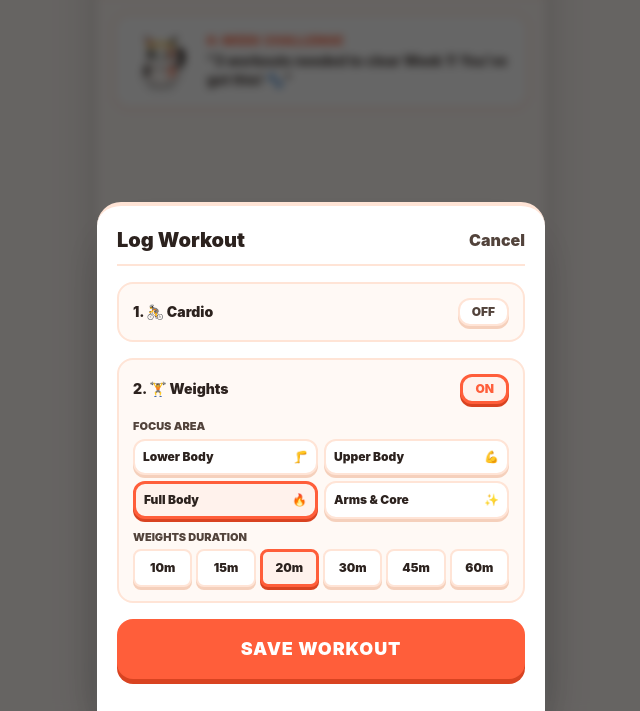
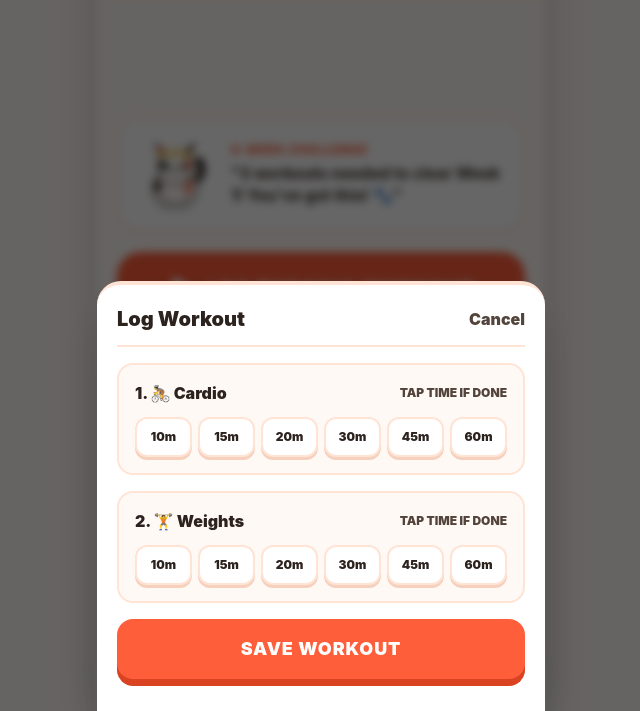
Before and after one commit to jasonsshane-stack/coach-churro, a plain HTML site: page index.html in a window 1280 px wide. Both pictures are taken after a click on the button "LOG TODAY'S WORKOUT". Shown: the part 89-800 px from the top of the page, without its empty margins (319-959 px from the left). Drawn offline with nearby package versions, Linux system fonts and the light colour scheme.

Commit message:
Update index.html

```diff
--- a/index.html
+++ b/index.html
@@ -45,16 +45,16 @@
       font-family: -apple-system, BlinkMacSystemFont, "Segoe UI", Roboto, sans-serif;
       -webkit-tap-highlight-color: transparent;
       user-select: none;
-      height: 100dvh; /* Dynamic viewport height to account for mobile Safari URL bar */
+      height: 100dvh;
       overflow: hidden;
     }
     .btn-3d-primary {
       background-color: #FF5E3A;
-      box-shadow: 0 5px 0 #D94321;
+      box-shadow: 0 7px 0 #D94321;
     }
     .btn-3d-primary:active {
-      transform: translateY(3px);
-      box-shadow: 0 2px 0 #D94321;
+      transform: translateY(4px);
+      box-shadow: 0 3px 0 #D94321;
     }
     .btn-3d-card {
       background-color: #FFFFFF;
@@ -69,6 +69,7 @@
       background-color: #FFF2EC;
       border: 3px solid #FF5E3A;
       box-shadow: 0 3px 0 #D94321;
+      color: #FF5E3A;
     }
   </style>
 </head>
@@ -88,12 +89,12 @@
     </div>
   </header>
 
-  <!-- TAB 1: MAIN HOME (TIGHT FIT FOR SAFARI URL BAR) -->
-  <main id="tab-home" class="p-4 flex-1 flex flex-col justify-between items-center space-y-3 overflow-y-auto pb-24">
+  <!-- TAB 1: MAIN HOME (CENTERED HERO CTA) -->
+  <main id="tab-home" class="px-5 pt-5 pb-24 flex-1 flex flex-col justify-center items-center space-y-5 overflow-y-auto">
 
     <!-- Coach Churro Mascot Banner -->
-    <div class="w-full bg-app-card border-2 border-app-border rounded-2xl p-3.5 flex items-center space-x-3.5 shadow-sm flex-shrink-0">
-      <div class="w-16 h-16 flex-shrink-0 cursor-pointer" onclick="churroMeow()">
+    <div class="w-full bg-app-card border-2 border-app-border rounded-3xl p-4 flex items-center space-x-4 shadow-sm flex-shrink-0">
+      <div class="w-20 h-20 flex-shrink-0 cursor-pointer" onclick="churroMeow()">
         <svg viewBox="0 0 200 200" class="w-full h-full drop-shadow-md">
           <path d="M 145 130 C 175 120, 185 80, 165 60 C 155 50, 145 65, 152 75 C 162 90, 155 115, 138 125 Z" fill="#2C221E" />
           <ellipse cx="100" cy="135" rx="55" ry="45" fill="#FFF9F5" stroke="#2C221E" stroke-width="3" />
@@ -118,30 +119,31 @@
         </svg>
       </div>
 
-      <div class="flex-1 space-y-0.5">
+      <div class="flex-1 space-y-1">
         <p class="text-xs font-black text-app-primary uppercase tracking-wider">6-Week Challenge</p>
-        <p id="churro-dialogue" class="text-sm font-bold text-app-text leading-snug">"3 workouts needed to clear Week 1! You've got this! 🐾"</p>
+        <p id="churro-dialogue" class="text-base font-bold text-app-text leading-snug">"3 workouts needed to clear Week 1! You've got this! 🐾"</p>
       </div>
     </div>
 
+    <!-- HERO PRIMARY ACTION BUTTON (CENTER STAGE) -->
+    <button onclick="openLogModal()" class="w-full py-6 px-6 rounded-3xl font-black text-xl uppercase tracking-wider text-white btn-3d-primary transition flex items-center justify-center space-x-3 shadow-lg flex-shrink-0">
+      <i data-lucide="play" class="w-7 h-7 fill-current"></i>
+      <span>LOG TODAY'S WORKOUT</span>
+    </button>
+
     <!-- Active Week Summary Card -->
-    <div class="w-full bg-app-card border-2 border-app-border rounded-2xl p-4 shadow-sm space-y-2 text-center flex-shrink-0">
-      <span class="text-[11px] font-black text-app-subtext uppercase tracking-widest">CURRENT FOCUS</span>
+    <div class="w-full bg-app-card border-2 border-app-border rounded-3xl p-4 shadow-sm space-y-2 text-center flex-shrink-0">
+      <span class="text-xs font-black text-app-subtext uppercase tracking-widest">CURRENT FOCUS</span>
       <h2 id="active-week-title" class="text-xl font-black text-app-text">Week 1: First Steps</h2>
 
       <div class="flex items-center justify-center space-x-2 pt-0.5">
-        <div class="flex space-x-2" id="week-dots">
+        <div class="flex space-x-2.5" id="week-dots">
           <!-- Rendered via JS -->
         </div>
       </div>
-      <p id="week-status-text" class="text-xs font-black text-app-primary pt-0.5">0 of 3 Workouts Completed</p>
+      <p id="week-status-text" class="text-sm font-black text-app-primary pt-0.5">0 of 3 Workouts Completed</p>
     </div>
 
-    <!-- Big Center Action Button -->
-    <button onclick="openLogModal()" class="w-full py-4.5 rounded-2xl font-black text-lg uppercase tracking-wider text-white btn-3d-primary transition flex items-center justify-center space-x-2 shadow-md flex-shrink-0">
-      <i data-lucide="play" class="w-6 h-6 fill-current"></i>
-      <span>LOG TODAY'S WORKOUT</span>
-    </button>
   </main>
 
   <!-- TAB 2: QUEST ROADMAP -->
@@ -188,85 +190,53 @@
     </div>
   </main>
 
-  <!-- LOGGING MODAL SHEET -->
+  <!-- LOGGING MODAL SHEET (STREAMLINED TIME SELECTION) -->
   <div id="log-modal" class="fixed inset-0 bg-black/60 backdrop-blur-sm z-50 flex flex-col justify-end hidden">
     <div class="bg-app-card border-t-4 border-app-border rounded-t-3xl p-5 space-y-4 max-w-md mx-auto w-full shadow-2xl pb-8">
-      <div class="flex items-center justify-between border-b-2 border-app-border pb-2.5">
+      <div class="flex items-center justify-between border-b-2 border-app-border pb-3">
         <h3 class="text-xl font-black text-app-text">Log Workout</h3>
         <button onclick="closeLogModal()" class="text-app-subtext font-black text-base">Cancel</button>
       </div>
 
       <!-- 1. Cardio Section -->
-      <div class="space-y-2 bg-app-bg p-3.5 rounded-2xl border-2 border-app-border">
+      <div class="space-y-2.5 bg-app-bg p-4 rounded-2xl border-2 border-app-border">
         <div class="flex items-center justify-between">
-          <label class="text-sm font-black text-app-text flex items-center space-x-2">
+          <label class="text-base font-black text-app-text flex items-center space-x-2">
             <span>1. 🚴 Cardio</span>
           </label>
-          <button id="toggle-cardio-btn" onclick="toggleCardioSection()" class="btn-3d-card px-3 py-1 rounded-xl text-xs font-black text-app-subtext">
-            OFF
-          </button>
+          <span id="cardio-selected-label" class="text-xs font-black text-app-subtext uppercase">Tap time if done</span>
         </div>
 
-        <div id="cardio-duration-box" class="space-y-1.5 pt-1.5 hidden">
-          <p class="text-[11px] font-black text-app-subtext uppercase">Cardio Duration</p>
-          <div class="grid grid-cols-6 gap-1">
-            <button onclick="selectCardioDuration(10)" class="cardio-dur-pill btn-3d-card py-2 rounded-lg text-center text-xs font-black">10m</button>
-            <button onclick="selectCardioDuration(15)" class="cardio-dur-pill btn-3d-card py-2 rounded-lg text-center text-xs font-black">15m</button>
-            <button onclick="selectCardioDuration(20)" class="cardio-dur-pill btn-3d-card btn-3d-card-selected py-2 rounded-lg text-center text-xs font-black">20m</button>
-            <button onclick="selectCardioDuration(30)" class="cardio-dur-pill btn-3d-card py-2 rounded-lg text-center text-xs font-black">30m</button>
-            <button onclick="selectCardioDuration(45)" class="cardio-dur-pill btn-3d-card py-2 rounded-lg text-center text-xs font-black">45m</button>
-            <button onclick="selectCardioDuration(60)" class="cardio-dur-pill btn-3d-card py-2 rounded-lg text-center text-xs font-black">60m</button>
-          </div>
+        <div class="grid grid-cols-6 gap-1.5 pt-0.5">
+          <button onclick="selectCardioDuration(10)" class="cardio-dur-pill btn-3d-card py-2.5 rounded-xl text-center text-xs font-black">10m</button>
+          <button onclick="selectCardioDuration(15)" class="cardio-dur-pill btn-3d-card py-2.5 rounded-xl text-center text-xs font-black">15m</button>
+          <button onclick="selectCardioDuration(20)" class="cardio-dur-pill btn-3d-card py-2.5 rounded-xl text-center text-xs font-black">20m</button>
+          <button onclick="selectCardioDuration(30)" class="cardio-dur-pill btn-3d-card py-2.5 rounded-xl text-center text-xs font-black">30m</button>
+          <button onclick="selectCardioDuration(45)" class="cardio-dur-pill btn-3d-card py-2.5 rounded-xl text-center text-xs font-black">45m</button>
+          <button onclick="selectCardioDuration(60)" class="cardio-dur-pill btn-3d-card py-2.5 rounded-xl text-center text-xs font-black">60m</button>
         </div>
       </div>
 
       <!-- 2. Weights Section -->
-      <div class="space-y-2.5 bg-app-bg p-3.5 rounded-2xl border-2 border-app-border">
+      <div class="space-y-2.5 bg-app-bg p-4 rounded-2xl border-2 border-app-border">
         <div class="flex items-center justify-between">
-          <label class="text-sm font-black text-app-text flex items-center space-x-2">
+          <label class="text-base font-black text-app-text flex items-center space-x-2">
             <span>2. 🏋️ Weights</span>
           </label>
-          <button id="toggle-weights-btn" onclick="toggleWeightsSection()" class="btn-3d-card btn-3d-card-selected px-3 py-1 rounded-xl text-xs font-black text-app-primary">
-            ON
-          </button>
+          <span id="weights-selected-label" class="text-xs font-black text-app-subtext uppercase">Tap time if done</span>
         </div>
 
-        <div id="weights-options-box" class="space-y-2.5 pt-1">
-          <!-- Focus Area -->
-          <div class="space-y-1">
-            <p class="text-[11px] font-black text-app-subtext uppercase">Focus Area</p>
-            <div class="grid grid-cols-2 gap-1.5">
-              <button onclick="selectWeightsFocus('Lower Body')" class="weights-focus-btn btn-3d-card p-2 rounded-xl text-left text-xs font-black flex justify-between items-center">
-                <span>Lower Body</span><span>🦵</span>
-              </button>
-              <button onclick="selectWeightsFocus('Upper Body')" class="weights-focus-btn btn-3d-card p-2 rounded-xl text-left text-xs font-black flex justify-between items-center">
-                <span>Upper Body</span><span>💪</span>
-              </button>
-              <button onclick="selectWeightsFocus('Full Body')" class="weights-focus-btn btn-3d-card btn-3d-card-selected p-2 rounded-xl text-left text-xs font-black flex justify-between items-center">
-                <span>Full Body</span><span>🔥</span>
-              </button>
-              <button onclick="selectWeightsFocus('Arms & Core')" class="weights-focus-btn btn-3d-card p-2 rounded-xl text-left text-xs font-black flex justify-between items-center">
-                <span>Arms & Core</span><span>✨</span>
-              </button>
-            </div>
-          </div>
-
-          <!-- Duration -->
-          <div class="space-y-1">
-            <p class="text-[11px] font-black text-app-subtext uppercase">Weights Duration</p>
-            <div class="grid grid-cols-6 gap-1">
-              <button onclick="selectWeightsDuration(10)" class="weights-dur-pill btn-3d-card py-2 rounded-lg text-center text-xs font-black">10m</button>
-              <button onclick="selectWeightsDuration(15)" class="weights-dur-pill btn-3d-card py-2 rounded-lg text-center text-xs font-black">15m</button>
-              <button onclick="selectWeightsDuration(20)" class="weights-dur-pill btn-3d-card btn-3d-card-selected py-2 rounded-lg text-center text-xs font-black">20m</button>
-              <button onclick="selectWeightsDuration(30)" class="weights-dur-pill btn-3d-card py-2 rounded-lg text-center text-xs font-black">30m</button>
-              <button onclick="selectWeightsDuration(45)" class="weights-dur-pill btn-3d-card py-2 rounded-lg text-center text-xs font-black">45m</button>
-              <button onclick="selectWeightsDuration(60)" class="weights-dur-pill btn-3d-card py-2 rounded-lg text-center text-xs font-black">60m</button>
-            </div>
-          </div>
+        <div class="grid grid-cols-6 gap-1.5 pt-0.5">
+          <button onclick="selectWeightsDuration(10)" class="weights-dur-pill btn-3d-card py-2.5 rounded-xl text-center text-xs font-black">10m</button>
+          <button onclick="selectWeightsDuration(15)" class="weights-dur-pill btn-3d-card py-2.5 rounded-xl text-center text-xs font-black">15m</button>
+          <button onclick="selectWeightsDuration(20)" class="weights-dur-pill btn-3d-card py-2.5 rounded-xl text-center text-xs font-black">20m</button>
+          <button onclick="selectWeightsDuration(30)" class="weights-dur-pill btn-3d-card py-2.5 rounded-xl text-center text-xs font-black">30m</button>
+          <button onclick="selectWeightsDuration(45)" class="weights-dur-pill btn-3d-card py-2.5 rounded-xl text-center text-xs font-black">45m</button>
+          <button onclick="selectWeightsDuration(60)" class="weights-dur-pill btn-3d-card py-2.5 rounded-xl text-center text-xs font-black">60m</button>
         </div>
       </div>
 
-      <button onclick="submitModalLog()" class="w-full py-4 rounded-2xl font-black text-lg uppercase tracking-wider text-white btn-3d-primary transition mt-1">
+      <button onclick="submitModalLog()" class="w-full py-4.5 py-4 rounded-2xl font-black text-lg uppercase tracking-wider text-white btn-3d-primary transition mt-1">
         SAVE WORKOUT
       </button>
     </div>
@@ -295,21 +265,18 @@
   <script>
     let state = {
       logs: JSON.parse(localStorage.getItem('churro_logs') || '{}'),
-      hasCardio: false,
-      cardioDuration: 20,
-      hasWeights: true,
-      weightsFocus: 'Full Body',
-      weightsDuration: 20,
+      cardioDuration: 0,
+      weightsDuration: 0,
       challengeStartDate: localStorage.getItem('churro_start_date') || new Date().toISOString().split('T')[0]
     };
 
     const BADGES = [
       { id: 'first_step', title: 'First Paw Forward', icon: '🐾', desc: 'Completed 1st workout!', check: (logs) => Object.keys(logs).length >= 1 },
       { id: 'strength_warrior', title: 'Strength Warrior', icon: '💪', desc: 'Completed 5 Strength sessions', check: (logs) => Object.values(logs).filter(l => l.weights).length >= 5 },
+      { id: 'cardio_queen', title: 'Cardio Queen', icon: '🚴', desc: 'Completed 5 Cardio sessions', check: (logs) => Object.values(logs).filter(l => l.cardio).length >= 5 },
       { id: 'double_trouble', title: 'Double Trouble', icon: '🏋️‍♀️', desc: 'Logged Weights & Cardio in 1 day', check: (logs) => Object.values(logs).some(l => l.weights && l.cardio) },
       { id: 'weekend_pawty', title: 'Weekend Paw-ty', icon: '🌅', desc: 'Worked out on a weekend', check: (logs) => Object.keys(logs).some(d => { let day = new Date(d).getDay(); return day === 0 || day === 6; }) },
       { id: 'streak_2w', title: 'Streak Legend', icon: '🔥', desc: 'Hit 3x workouts for 2 weeks', check: (logs) => Object.keys(logs).length >= 6 },
-      { id: 'arms_core', title: 'Arms & Core Ace', icon: '✨', desc: 'Completed 5 Upper Body/Core workouts', check: (logs) => Object.values(logs).filter(l => l.focus && (l.focus.includes('Upper') || l.focus.includes('Arms'))).length >= 5 },
       { id: 'halfway', title: 'Halfway Purr-fect', icon: '🏆', desc: 'Cleared Week 3 of the challenge', check: (logs) => Object.keys(logs).length >= 9 },
       { id: 'queen', title: 'Consistency Queen', icon: '👑', desc: 'Logged 12 total workouts', check: (logs) => Object.keys(logs).length >= 12 },
       { id: 'quick_hit', title: 'Quick Hit Specialist', icon: '⚡', desc: 'Logged 5 quick sessions', check: (logs) => Object.keys(logs).length >= 5 },
@@ -341,9 +308,9 @@
       dotsContainer.innerHTML = '';
       for(let i=1; i<=3; i++) {
         if(i <= workoutsInCurrentWk) {
-          dotsContainer.innerHTML += `<div class="w-7 h-7 rounded-full bg-app-primary text-white flex items-center justify-center font-black text-xs">✓</div>`;
+          dotsContainer.innerHTML += `<div class="w-8 h-8 rounded-full bg-app-primary text-white flex items-center justify-center font-black text-sm">✓</div>`;
         } else {
-          dotsContainer.innerHTML += `<div class="w-7 h-7 rounded-full bg-app-bg border-2 border-app-border text-app-subtext flex items-center justify-center font-bold text-xs">${i}</div>`;
+          dotsContainer.innerHTML += `<div class="w-8 h-8 rounded-full bg-app-bg border-2 border-app-border text-app-subtext flex items-center justify-center font-bold text-sm">${i}</div>`;
         }
       }
 
@@ -402,6 +369,10 @@
     }
 
     function openLogModal() {
+      // Reset selections cleanly each time modal opens
+      state.cardioDuration = 0;
+      state.weightsDuration = 0;
+      updateDurationUI();
       document.getElementById('log-modal').classList.remove('hidden');
     }
 
@@ -409,83 +380,64 @@
       document.getElementById('log-modal').classList.add('hidden');
     }
 
-    /* Cardio Controls */
-    function toggleCardioSection() {
-      state.hasCardio = !state.hasCardio;
-      const btn = document.getElementById('toggle-cardio-btn');
-      const box = document.getElementById('cardio-duration-box');
-
-      if(state.hasCardio) {
-        btn.innerText = "ON";
-        btn.className = "btn-3d-card btn-3d-card-selected px-3 py-1 rounded-xl text-xs font-black text-app-primary";
-        box.classList.remove('hidden');
-      } else {
-        btn.innerText = "OFF";
-        btn.className = "btn-3d-card px-3 py-1 rounded-xl text-xs font-black text-app-subtext";
-        box.classList.add('hidden');
-      }
+    function selectCardioDuration(mins) {
+      // Toggle off if tapping the already-selected pill
+      state.cardioDuration = (state.cardioDuration === mins) ? 0 : mins;
+      updateDurationUI();
     }
 
-    function selectCardioDuration(mins) {
-      state.cardioDuration = mins;
+    function selectWeightsDuration(mins) {
+      // Toggle off if tapping the already-selected pill
+      state.weightsDuration = (state.weightsDuration === mins) ? 0 : mins;
+      updateDurationUI();
+    }
+
+    function updateDurationUI() {
+      const cardioLabel = document.getElementById('cardio-selected-label');
+      if (state.cardioDuration > 0) {
+        cardioLabel.innerText = `${state.cardioDuration} MINS SELECTED`;
+        cardioLabel.className = "text-xs font-black text-app-primary uppercase";
+      } else {
+        cardioLabel.innerText = "Tap time if done";
+        cardioLabel.className = "text-xs font-black text-app-subtext uppercase";
+      }
+
       document.querySelectorAll('.cardio-dur-pill').forEach(btn => {
         btn.classList.remove('btn-3d-card-selected');
-        if(btn.innerText.includes(`${mins}m`)) {
+        if (state.cardioDuration > 0 && btn.innerText === `${state.cardioDuration}m`) {
           btn.classList.add('btn-3d-card-selected');
         }
       });
-    }
 
-    /* Weights Controls */
-    function toggleWeightsSection() {
-      state.hasWeights = !state.hasWeights;
-      const btn = document.getElementById('toggle-weights-btn');
-      const box = document.getElementById('weights-options-box');
+      const weightsLabel = document.getElementById('weights-selected-label');
+      if (state.weightsDuration > 0) {
+        weightsLabel.innerText = `${state.weightsDuration} MINS SELECTED`;
+        weightsLabel.className = "text-xs font-black text-app-primary uppercase";
+      } else {
+        weightsLabel.innerText = "Tap time if done";
+        weightsLabel.className = "text-xs font-black text-app-subtext uppercase";
+      }
 
-      if(state.hasWeights) {
-        btn.innerText = "ON";
-        btn.className = "btn-3d-card btn-3d-card-selected px-3 py-1 rounded-xl text-xs font-black text-app-primary";
-        box.classList.remove('hidden');
-      } else {
-        btn.innerText = "OFF";
-        btn.className = "btn-3d-card px-3 py-1 rounded-xl text-xs font-black text-app-subtext";
-        box.classList.add('hidden');
-      }
-    }
-
-    function selectWeightsFocus(focus) {
-      state.weightsFocus = focus;
-      document.querySelectorAll('.weights-focus-btn').forEach(btn => {
-        btn.classList.remove('btn-3d-card-selected');
-        if(btn.innerText.includes(focus.split(' ')[0])) {
-          btn.classList.add('btn-3d-card-selected');
-        }
-      });
-    }
-
-    function selectWeightsDuration(mins) {
-      state.weightsDuration = mins;
       document.querySelectorAll('.weights-dur-pill').forEach(btn => {
         btn.classList.remove('btn-3d-card-selected');
-        if(btn.innerText.includes(`${mins}m`)) {
+        if (state.weightsDuration > 0 && btn.innerText === `${state.weightsDuration}m`) {
           btn.classList.add('btn-3d-card-selected');
         }
       });
     }
 
     function submitModalLog() {
-      if(!state.hasCardio && !state.hasWeights) {
-        alert("Please select at least Cardio or Weights!");
+      if (state.cardioDuration === 0 && state.weightsDuration === 0) {
+        alert("Please tap a duration for Cardio, Weights, or both!");
         return;
       }
 
       const todayKey = new Date().toISOString().split('T')[0];
       state.logs[todayKey] = {
-        weights: state.hasWeights,
-        wMin: state.hasWeights ? state.weightsDuration : 0,
-        focus: state.hasWeights ? state.weightsFocus : null,
-        cardio: state.hasCardio,
-        cMin: state.hasCardio ? state.cardioDuration : 0
+        weights: state.weightsDuration > 0,
+        wMin: state.weightsDuration,
+        cardio: state.cardioDuration > 0,
+        cMin: state.cardioDuration
       };
 
       saveState();
```
